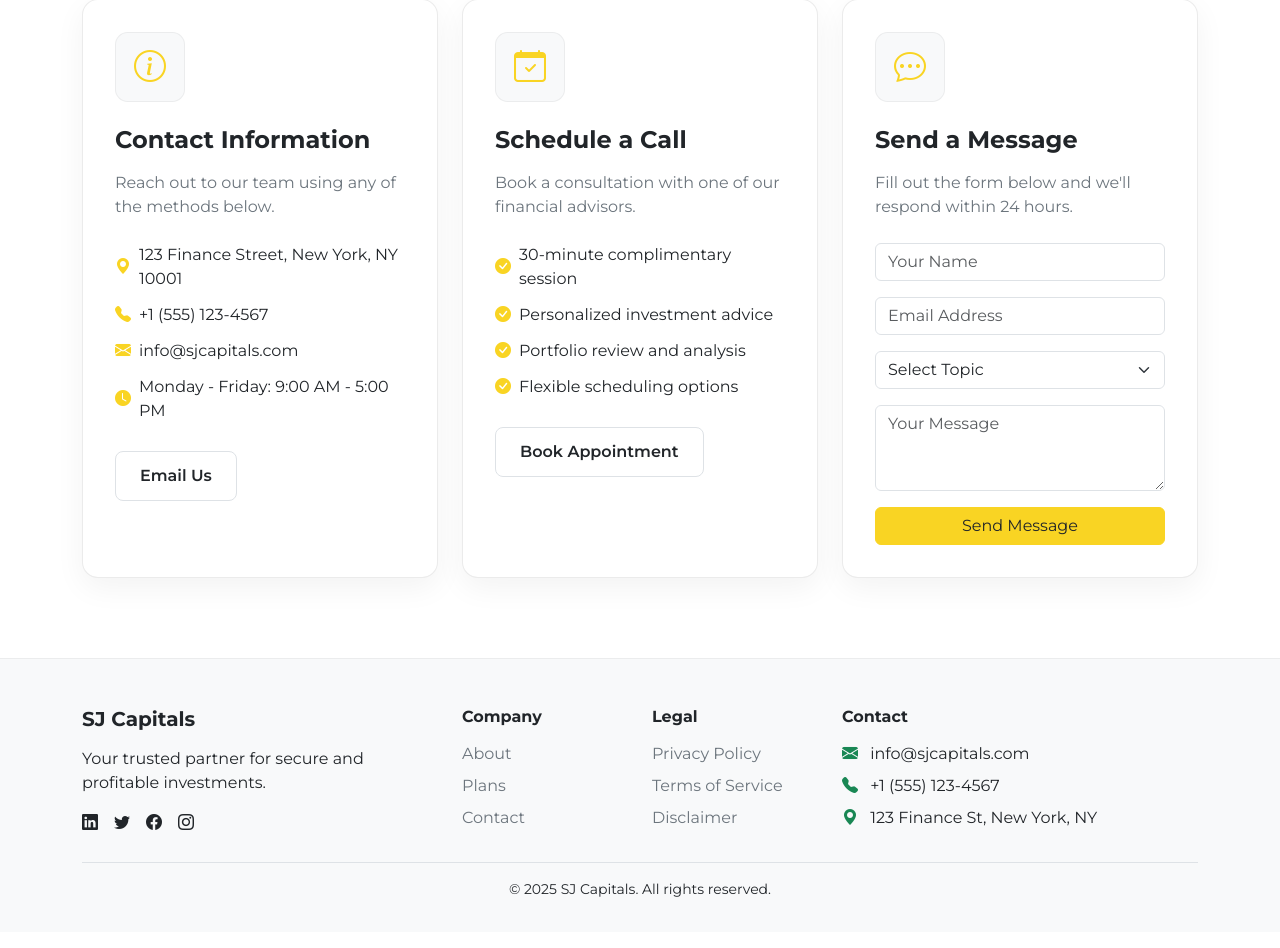
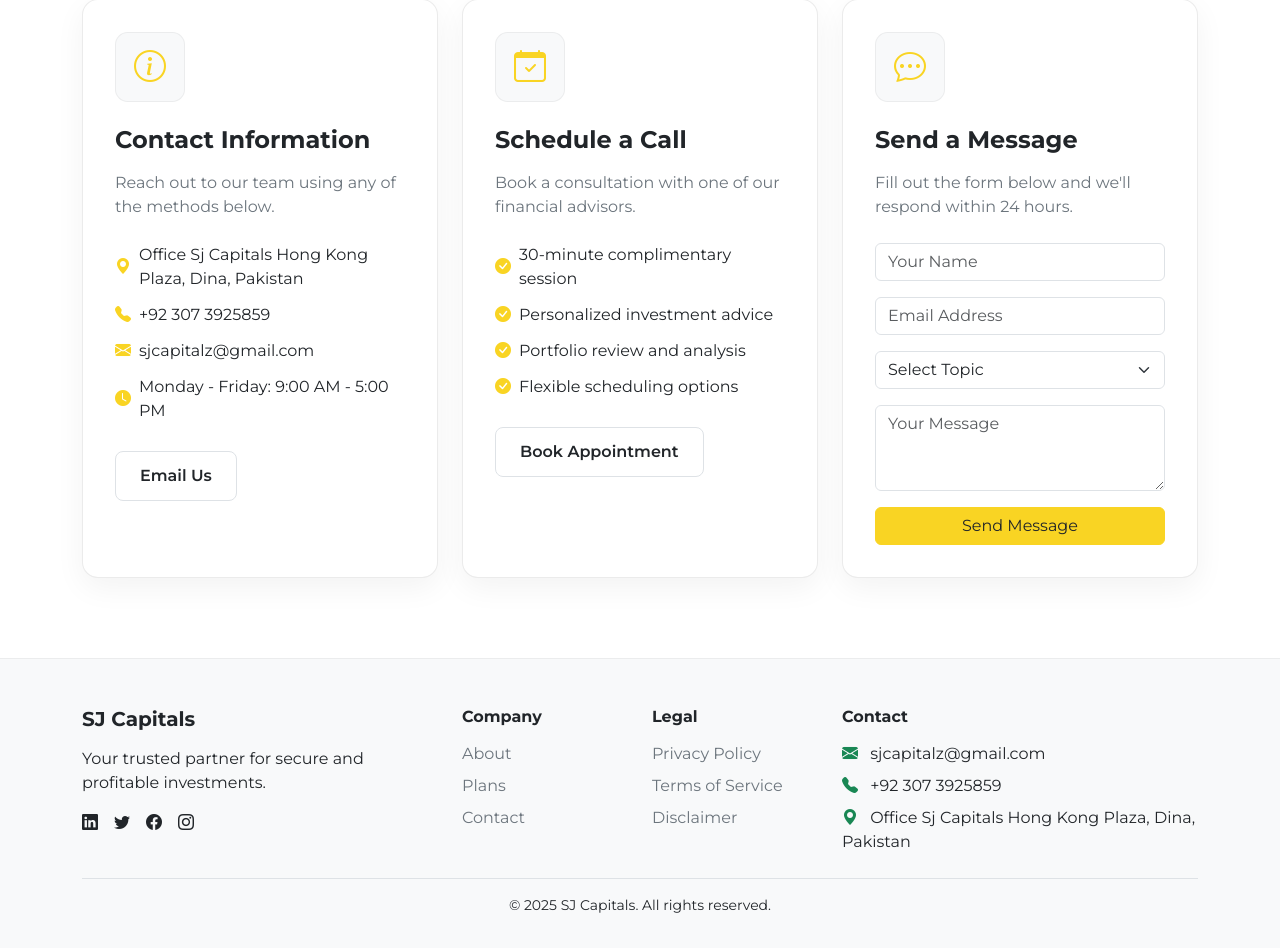
Before and after one commit to Kashif56/sj-capitals, a Django app: page / in a window 1280 px wide. Shown: the part 5014-5962 px from the top of the page. Before the commit the page ends 5911 px from the top, so only its background shows below. Run offline with Django 5.2, Linux system fonts and the light colour scheme; data comes from the database, SQL or seed files in the repository; some libraries are stand-ins or nearby versions.

Commit message:
Added Contact Info

```diff
--- a/core/urls.py
+++ b/core/urls.py
@@ -3,5 +3,6 @@ from . import views
 
 urlpatterns = [
     path('', views.landing, name='landing'),
+    path('/contact-us/', views.contact_us, name='contact'),
     path('payment/<int:plan_id>/', views.payment, name='payment'),
 ]
--- a/core/views.py
+++ b/core/views.py
@@ -1,7 +1,7 @@
 from django.shortcuts import render, redirect, get_object_or_404
 from django.contrib.auth.decorators import login_required
 from django.contrib import messages
-from django.core.mail import EmailMessage
+from django.core.mail import EmailMessage, send_mail
 from django.conf import settings
 from django.template.loader import render_to_string
 
@@ -142,3 +142,34 @@ def payment(request, plan_id):
     }
 
     return render(request, 'core/payment.html', context)
+
+
+
+def contact_us(request):
+    if request.method == 'POST':
+        name = request.POST.get('full_name')
+        email = request.POST.get('email')
+        reason = request.POST.get('reason')
+        message = request.POST.get('message')
+
+        subject = f"Message from {name}: {message[:20]}"
+
+        admin_email = settings.ADMIN_EMAIL
+
+        message_to_send = f"""
+        Name = {name}
+        Email = {email}
+        Reason = {reason}
+        Message:
+        {message}
+        """
+
+        send_mail(
+            subject=subject,
+            message=message,
+            from_email=email,
+            recipient_list=[admin_email,],
+            fail_silently=True
+        )
+
+        return redirect('landing')
--- a/templates/common/base.html
+++ b/templates/common/base.html
@@ -228,9 +228,9 @@
       <div class="col-lg-4 col-md-4">
         <h6 class="fw-bold mb-3">Contact</h6>
         <ul class="list-unstyled mb-0">
-          <li class="mb-2"><i class="bi bi-envelope-fill me-2 text-success"></i> info@sjcapitals.com</li>
-          <li class="mb-2"><i class="bi bi-telephone-fill me-2 text-success"></i> +1 (555) 123-4567</li>
-          <li><i class="bi bi-geo-alt-fill me-2 text-success"></i> 123 Finance St, New York, NY</li>
+          <li class="mb-2"><i class="bi bi-envelope-fill me-2 text-success"></i> sjcapitalz@gmail.com</li>
+          <li class="mb-2"><i class="bi bi-telephone-fill me-2 text-success"></i> +92 307 3925859</li>
+          <li><i class="bi bi-geo-alt-fill me-2 text-success"></i> Office Sj Capitals Hong Kong Plaza, Dina, Pakistan</li>
         </ul>
       </div>
     </div>
--- a/templates/core/landing.html
+++ b/templates/core/landing.html
@@ -388,15 +388,15 @@
 
           <div class="sj-feature">
             <i class="bi bi-geo-alt-fill"></i>
-            <span>123 Finance Street, New York, NY 10001</span>
+            <span>Office Sj Capitals Hong Kong Plaza, Dina, Pakistan</span>
           </div>
           <div class="sj-feature">
             <i class="bi bi-telephone-fill"></i>
-            <span>+1 (555) 123-4567</span>
+            <span>+92 307 3925859</span>
           </div>
           <div class="sj-feature">
             <i class="bi bi-envelope-fill"></i>
-            <span>info@sjcapitals.com</span>
+            <span>sjcapitalz@gmail.com</span>
           </div>
           <div class="sj-feature">
             <i class="bi bi-clock-fill"></i>
@@ -446,15 +446,15 @@
           <h4>Send a Message</h4>
           <p>Fill out the form below and we'll respond within 24 hours.</p>
 
-          <form class="mt-3">
+          <form class="mt-3" method='post' action="{% url 'contact' %}">
             <div class="mb-3">
-              <input type="text" class="form-control" placeholder="Your Name" required>
+              <input type="text" name="full_name" class="form-control" placeholder="Your Name" required>
             </div>
             <div class="mb-3">
-              <input type="email" class="form-control" placeholder="Email Address" required>
+              <input type="email" name="email" class="form-control" placeholder="Email Address" required>
             </div>
             <div class="mb-3">
-              <select class="form-select">
+              <select name="reason" class="form-select">
                 <option selected disabled>Select Topic</option>
                 <option>Investment Plans</option>
                 <option>Account Information</option>
@@ -463,7 +463,7 @@
               </select>
             </div>
             <div class="mb-3">
-              <textarea class="form-control" rows="3" placeholder="Your Message" required></textarea>
+              <textarea class="form-control" name="message" rows="3" placeholder="Your Message" required></textarea>
             </div>
             <button type="submit" class="btn-gold btn w-100">Send Message</button>
           </form>
```
